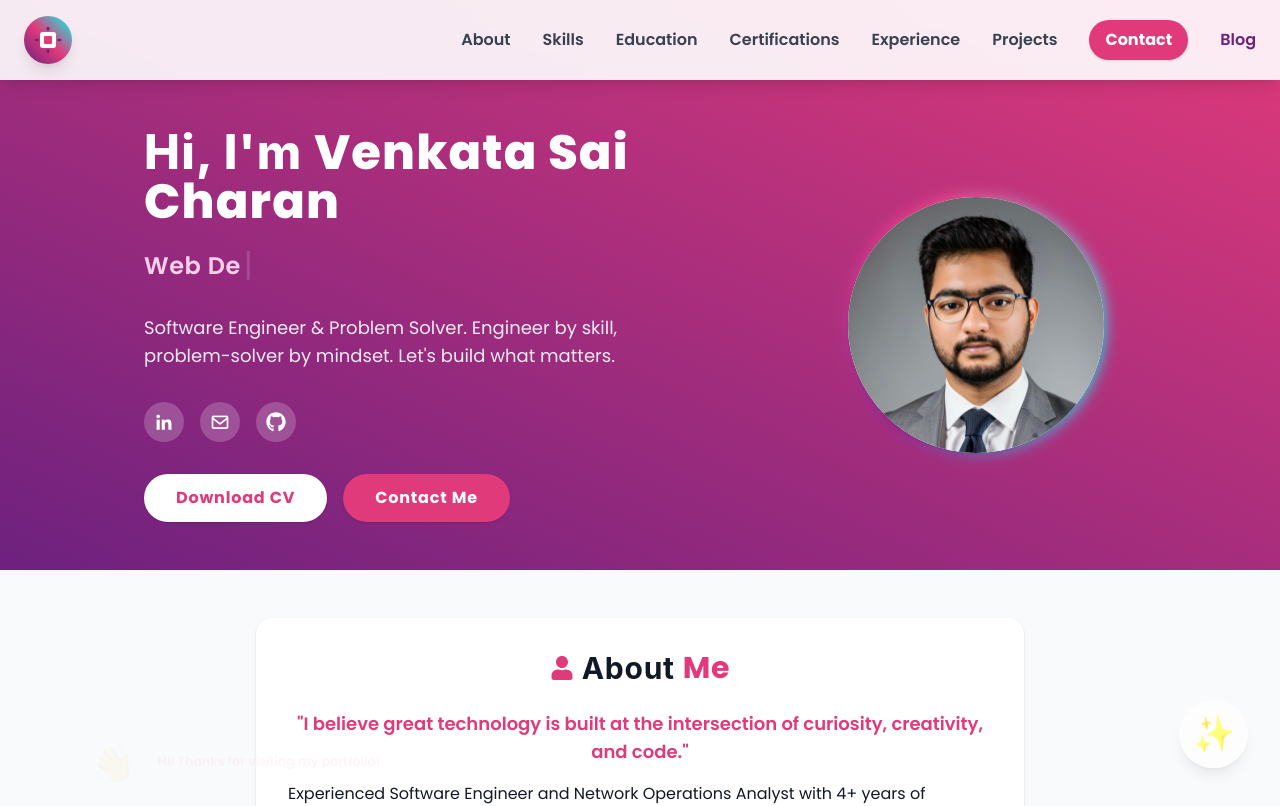
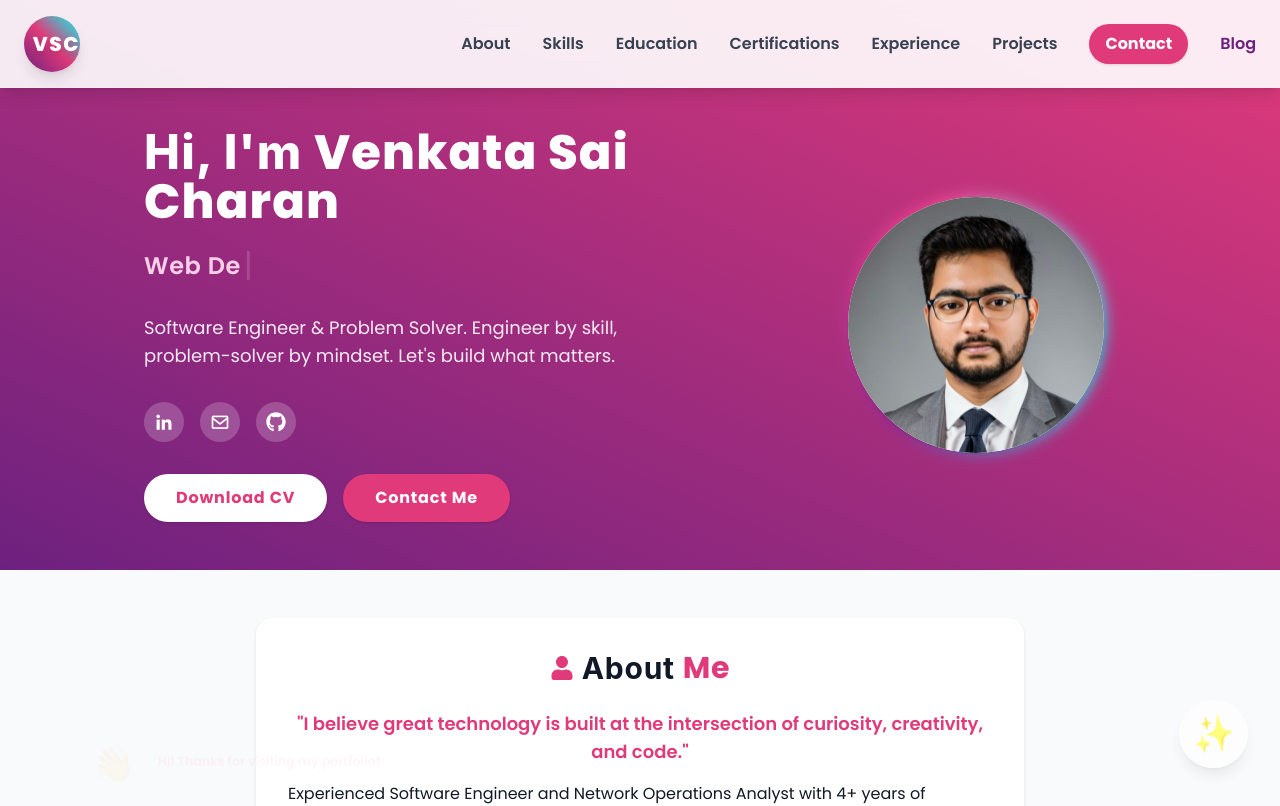
Before and after one commit to saicharankarasala/sai-charan-website, a React (Vite) app: page / in a window 1280 px wide. Shown: the top 806 px of the page. Built offline with nearby package versions, Linux system fonts and the light colour scheme.

Commit message:
feat(header): combine SVG chip icon with VSC text for attractive techy logo

```diff
--- a/src/App.jsx
+++ b/src/App.jsx
@@ -121,8 +121,8 @@ const App = () => {
               <header className="fixed w-full top-0 z-50 bg-white/90 backdrop-blur-md shadow-lg border-b-2 border-[#e13a7a] transition-all duration-300">
                 <nav className="container mx-auto px-6 py-4 flex justify-between items-center">
                   <a href="#home" className="flex items-center gap-2" aria-label="Home">
-                    <span className="inline-flex items-center justify-center w-12 h-12 rounded-full shadow-lg bg-gradient-to-tr from-[#6d217f] via-[#e13a7a] to-[#00FFEE]">
-                      <svg width="32" height="32" viewBox="0 0 48 48" fill="none" xmlns="http://www.w3.org/2000/svg" className="w-8 h-8">
+                    <span className="inline-flex items-center justify-center w-14 h-14 rounded-full shadow-lg bg-gradient-to-tr from-[#6d217f] via-[#e13a7a] to-[#00FFEE] gap-2">
+                      <svg width="22" height="22" viewBox="0 0 48 48" fill="none" xmlns="http://www.w3.org/2000/svg" className="w-6 h-6">
                         <rect x="12" y="12" width="24" height="24" rx="4" fill="white" />
                         <rect x="18" y="18" width="12" height="12" rx="2" fill="#e13a7a" />
                         <rect x="22" y="4" width="4" height="6" rx="2" fill="#6d217f" />
@@ -130,6 +130,7 @@ const App = () => {
                         <rect x="4" y="22" width="6" height="4" rx="2" fill="#6d217f" />
                         <rect x="38" y="22" width="6" height="4" rx="2" fill="#6d217f" />
                       </svg>
+                      <span className="text-white text-xl font-extrabold tracking-tight drop-shadow-lg" style={{letterSpacing: '0.08em'}}>VSC</span>
                     </span>
                   </a>
                   <div className="hidden md:flex items-center gap-8">
```
